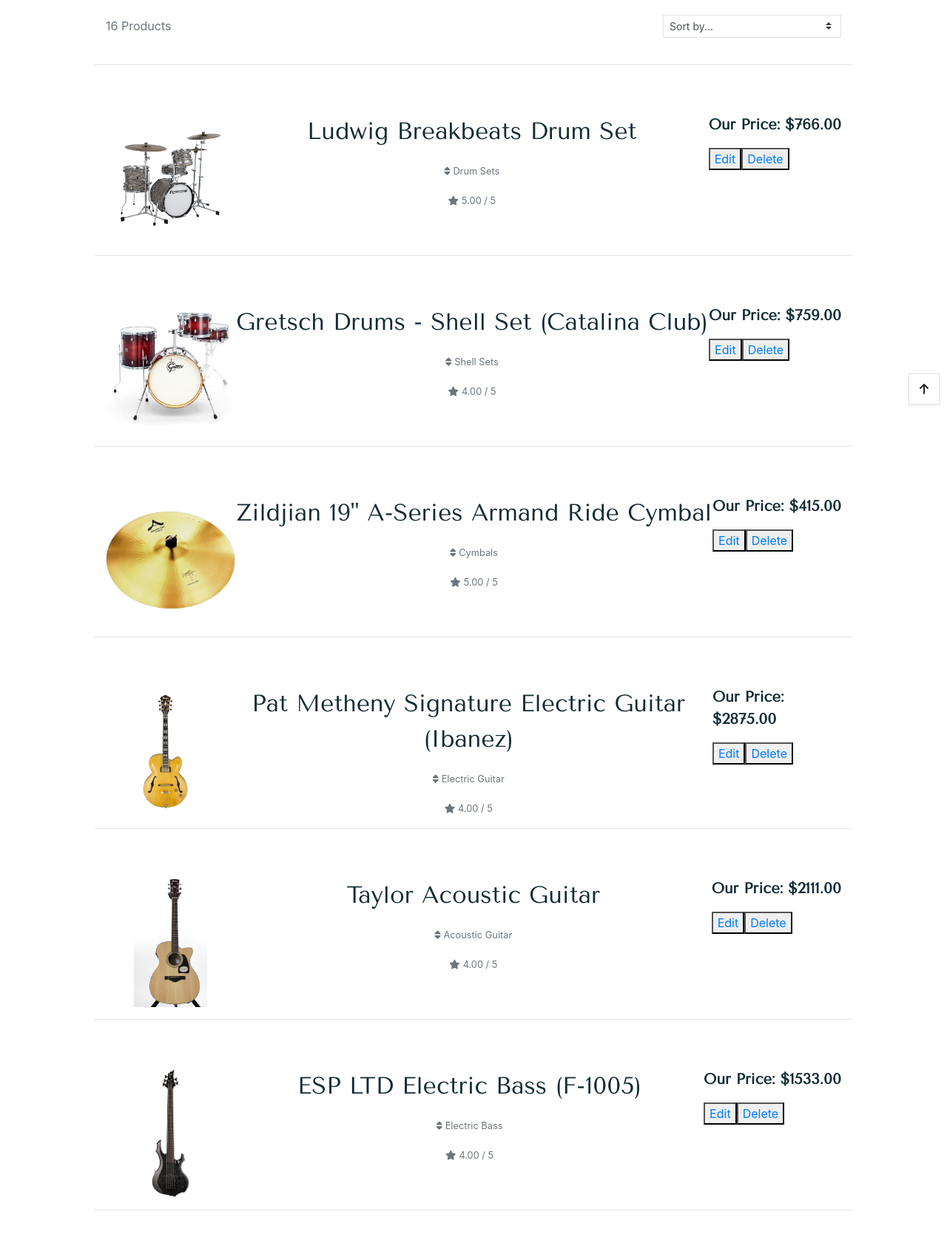
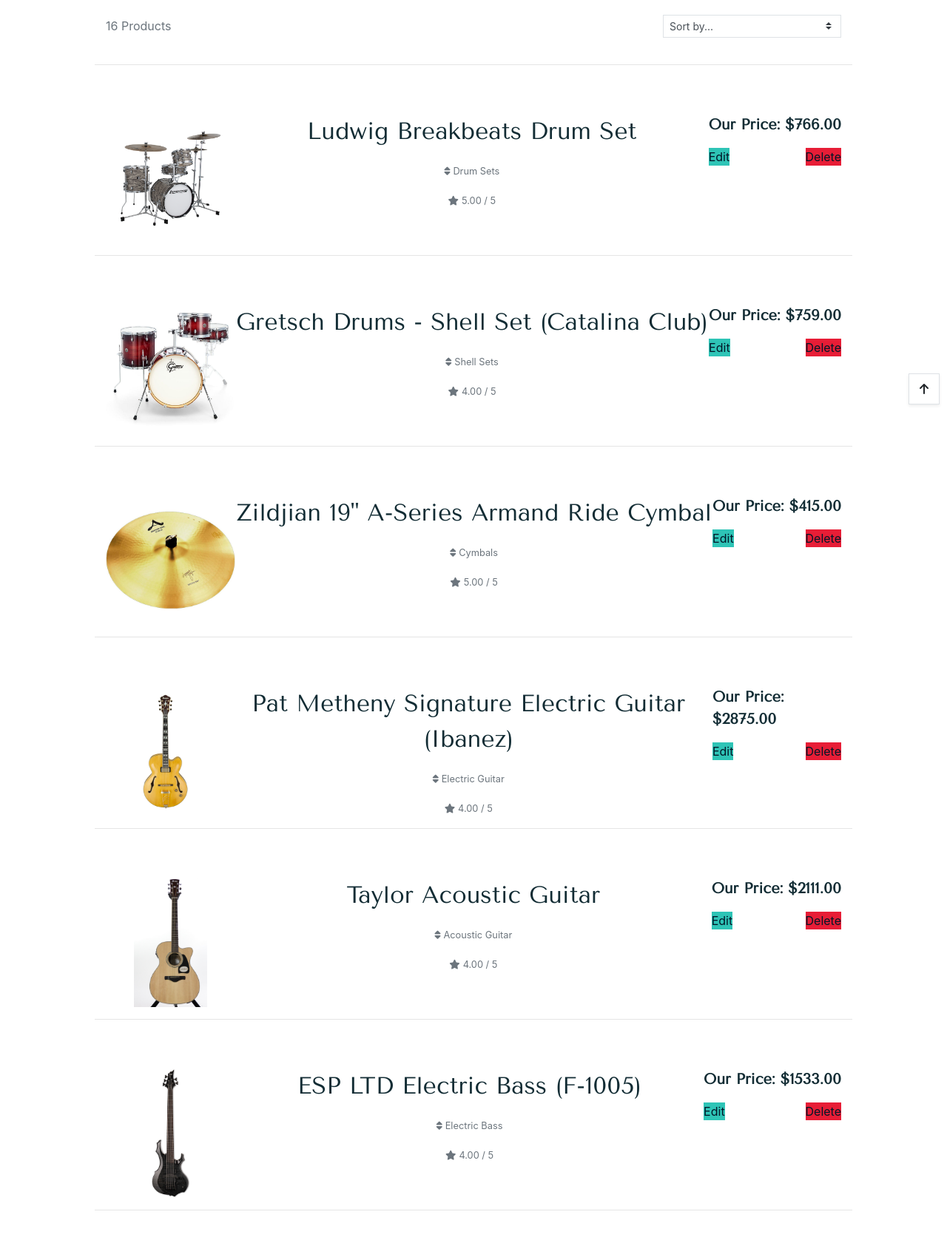
Before and after one commit to aaronh1986/SOUND-STORE-milestone-4, a Django app: page /products/ in a window 1280 px wide. Shown: the part 243-1920 px from the top of the page at 74% size. Run offline with Django 3.2, Linux system fonts and the light colour scheme; the visitor is signed in with stand-in values (Sample User, id 1); data comes from the database, SQL or seed files in the repository; some libraries are stand-ins or nearby versions; some web fonts are replaced.

Commit message:
Update css on admin btns

```diff
--- a/bag/templates/bag/bag.html
+++ b/bag/templates/bag/bag.html
@@ -31,11 +31,7 @@
                 <table class="table table-sm table-borderless">
                     <thead class="text-black">
                         <tr>
-                            {% if bag_items.product_count > 1 %}
                             <th scope="col">Cart Items</th>
-                            {% else %}
-                            <th scope="col">Cart Item</th>
-                            {% endif %}
                             <th scope="col"></th>
                             <th scope="col">Price</th>
                             <th scope="col">Qty</th>
--- a/products/templates/products/product_detail.html
+++ b/products/templates/products/product_detail.html
@@ -84,8 +84,8 @@
                         </div>
                         {% if request.user.is_superuser %}
                     <div class="admin-btns">
-                      <button class="edit-delete"><a href="{% url 'admin_product_edit' product.id %}">Edit</a></button>
-                      <button class="edit-delete"><a href="{% url 'admin_product_delete' product.id %}">Delete</a></button>
+                      <a class="btn edit" href="{% url 'admin_product_edit' product.id %}">Edit</a>
+                      <a class="btn delete" href="{% url 'admin_product_delete' product.id %}">Delete</a>
                     </div>
                   {% endif %}
                     </div>
--- a/products/templates/products/products.html
+++ b/products/templates/products/products.html
@@ -87,8 +87,8 @@
                   <p class="lead text-left font-weight-bold price">Our Price: ${{ product.price }}</p>
                   {% if request.user.is_superuser %}
                     <div class="admin-btns">
-                      <button class="edit-delete"><a href="{% url 'admin_product_edit' product.id %}">Edit</a></button>
-                      <button class="edit-delete"><a href="{% url 'admin_product_delete' product.id %}">Delete</a></button>
+                      <a class="edit" href="{% url 'admin_product_edit' product.id %}">Edit</a>
+                      <a class="delete" href="{% url 'admin_product_delete' product.id %}">Delete</a>
                     </div>
                   {% endif %}
               </div>
--- a/static/css/base.css
+++ b/static/css/base.css
@@ -282,6 +282,21 @@ body {
     color: #e71d36;
 }
 
+.admin-btns {
+    display: flex;
+    justify-content: space-between;
+}
+
+.edit {
+    background-color: #2EC4B6;
+    color: #011627;
+}
+
+.delete {
+    background-color: #e71d36;
+    color: #011627;
+}
+
 /* -------------------------------- Product Management (admin_add.html, admin_edit.html) */
 
 .btn-file {
```
